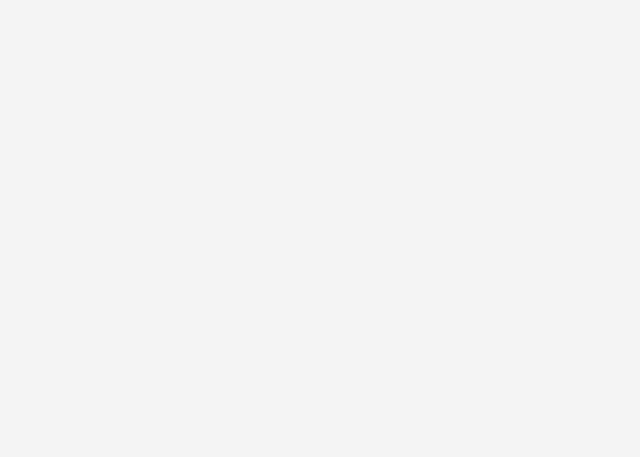
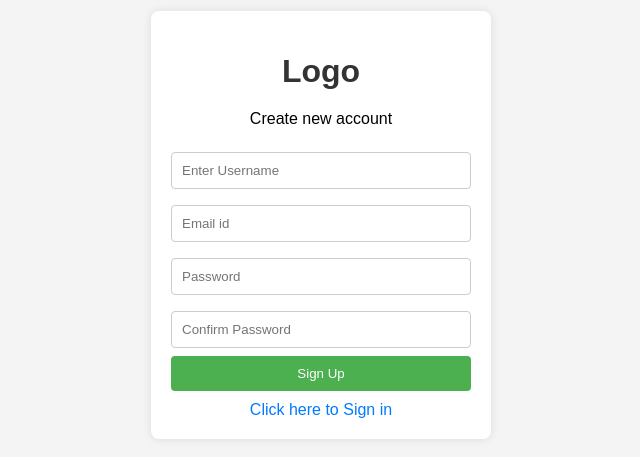
Before and after one commit to ankitsmt211/attendo, a React (Vite) app in the folder frontend/attendance-manager/: page /register in a window 1280 px wide. Before the commit this address had no page. Shown: the part 175-632 px from the top of the page, without its empty margins (319-959 px from the left). Built offline with nearby package versions, Linux system fonts and the light colour scheme.

Commit message:
change path names to more appropriate ones

```diff
--- a/frontend/attendance-manager/src/Components/Auth/register.jsx
+++ b/frontend/attendance-manager/src/Components/Auth/register.jsx
@@ -39,7 +39,7 @@ const Register = () => {
       return;
     }
     delete input.cnfPassword
-    const url = `http://localhost:8080/v1/register/`;   //change end point of api
+    const url = `http://localhost:8080/api/v1/auth/register`;   //change end point of api
     const response = await fetch(url,{
       method:"POST",
       headers:{
@@ -63,7 +63,7 @@ const Register = () => {
       alert(data.msg)
     }else{
       alert('account created');
-      navigate("/signin");
+      navigate("/login");
     }
   }
   return (
@@ -79,7 +79,7 @@ const Register = () => {
 
             <button className='signup-btn' onClick={registerUser}>Sign Up</button>
         </form>
-         <Link className='signup-link' to="/signin">Click here to Sign in</Link>
+         <Link className='signup-link' to="/login">Click here to Sign in</Link>
 
     </div>
 
--- a/frontend/attendance-manager/src/Components/Home/Home.jsx
+++ b/frontend/attendance-manager/src/Components/Home/Home.jsx
@@ -7,8 +7,8 @@ export default function Home(){
      <BrowserRouter>
               <Routes>
                 <Route path='/' element={<div>Insert Your main Component here</div>}/>
-                <Route path='/signin' element={<Login/>}/>
-                <Route path='/signup' element={<Register/>}/>
+                <Route path='/login' element={<Login/>}/>
+                <Route path='/register' element={<Register/>}/>
               </Routes>
     </BrowserRouter>
     </>
```
Also changed, not shown: 1 other file (tests, documents, lock files or other folders).
